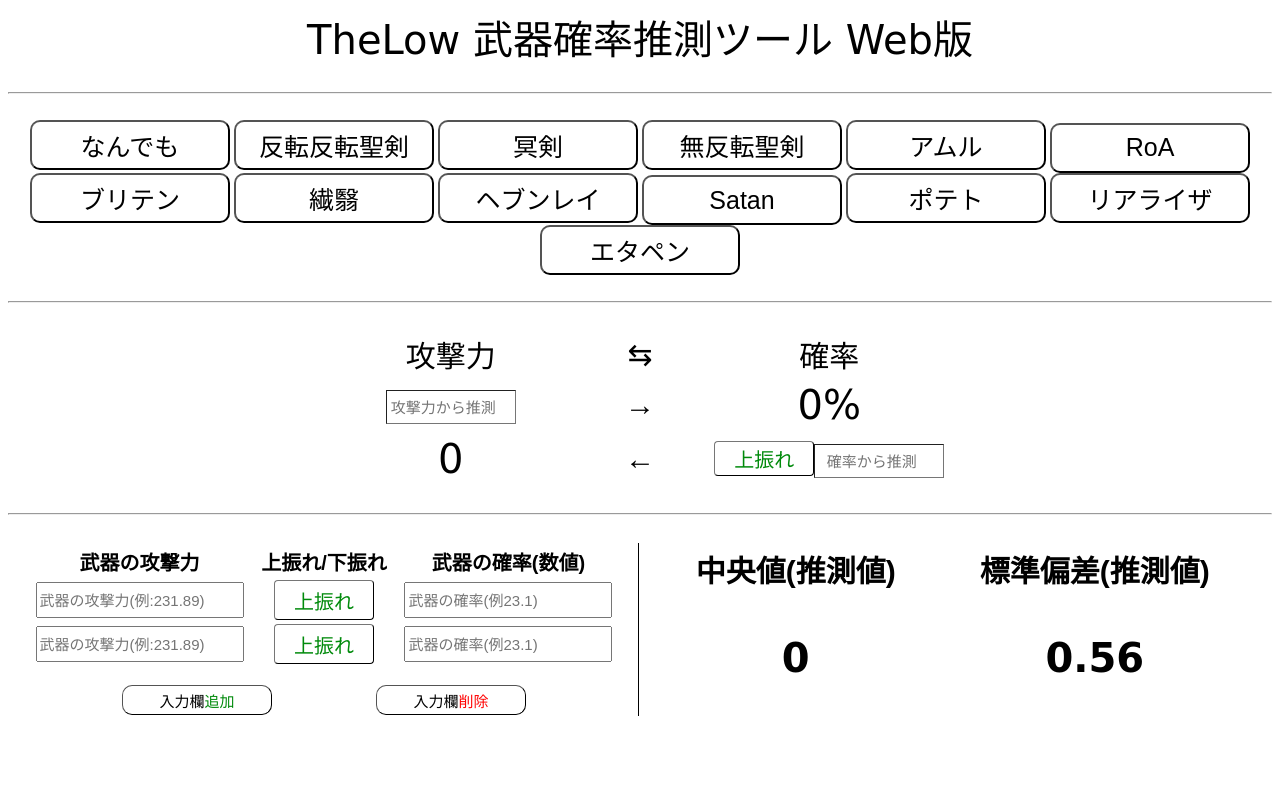
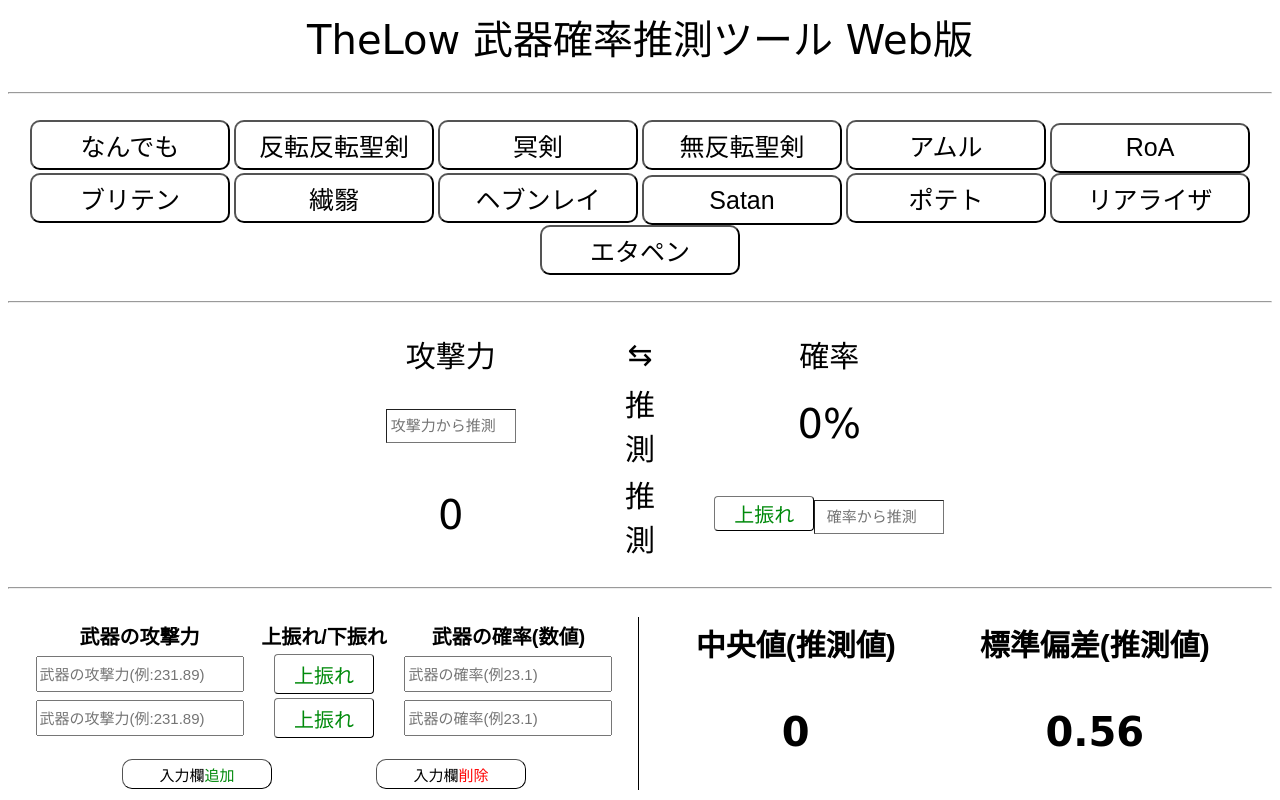
Before and after one commit to aki-k-no/TheLowWeaponStrGuesser, a plain HTML site: page index.html in a window 1280 px wide. Drawn offline with nearby package versions, Linux system fonts and the light colour scheme; a web font is replaced by a local one.

Commit message:
Update index.html

```diff
--- a/index.html
+++ b/index.html
@@ -50,10 +50,10 @@
 	<td class="headline">攻撃力</td><td class="sign">⇆</td><td class="headline">確率</td>
 	</thead>
 	<tbody>
-	<td class="input_box"><input type="number" placeholder="攻撃力から推測" id="from_str_input"></td><td class="sign"><button id="from_str">→</button></td><td class="output_field" id="from_str_output">0%</td>
+	<td class="input_box"><input type="number" placeholder="攻撃力から推測" id="from_str_input"></td><td class="sign"><button id="from_str">推測</button></td><td class="output_field" id="from_str_output">0%</td>
 	</tbody>
 	<tbody>
-	<td class="output_field" id="from_percent_output">0</td><td class="sign"><button id="from_percent">←</button></td><td class="input_box"><button id="up_down_selec">上振れ</button><input type="number" placeholder="確率から推測" id="from_percent_input"></td>
+	<td class="output_field" id="from_percent_output">0</td><td class="sign"><button id="from_percent">推測</button></td><td class="input_box"><button id="up_down_selec">上振れ</button><input type="number" placeholder="確率から推測" id="from_percent_input"></td>
 	</tbody>
 
 
```
